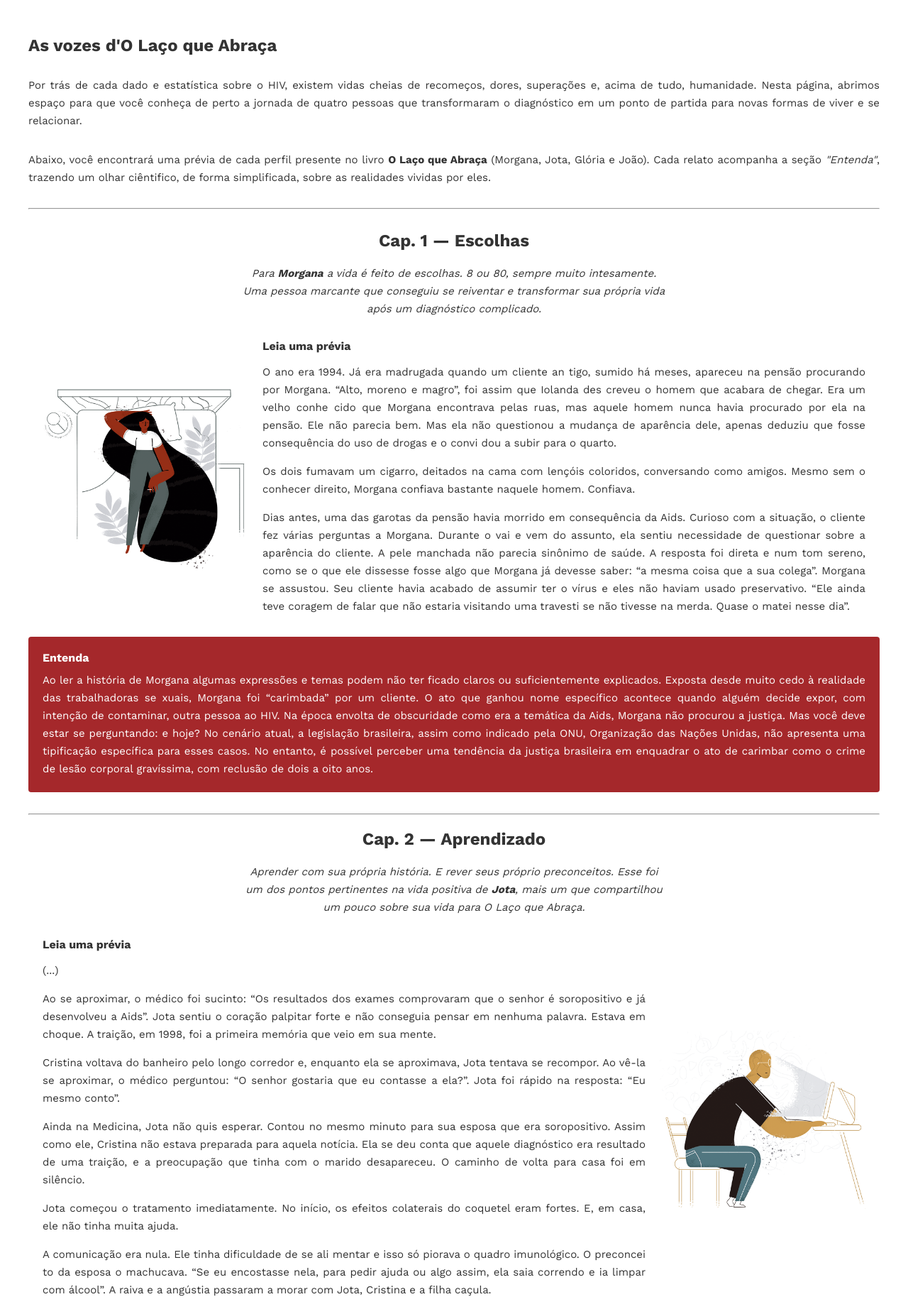
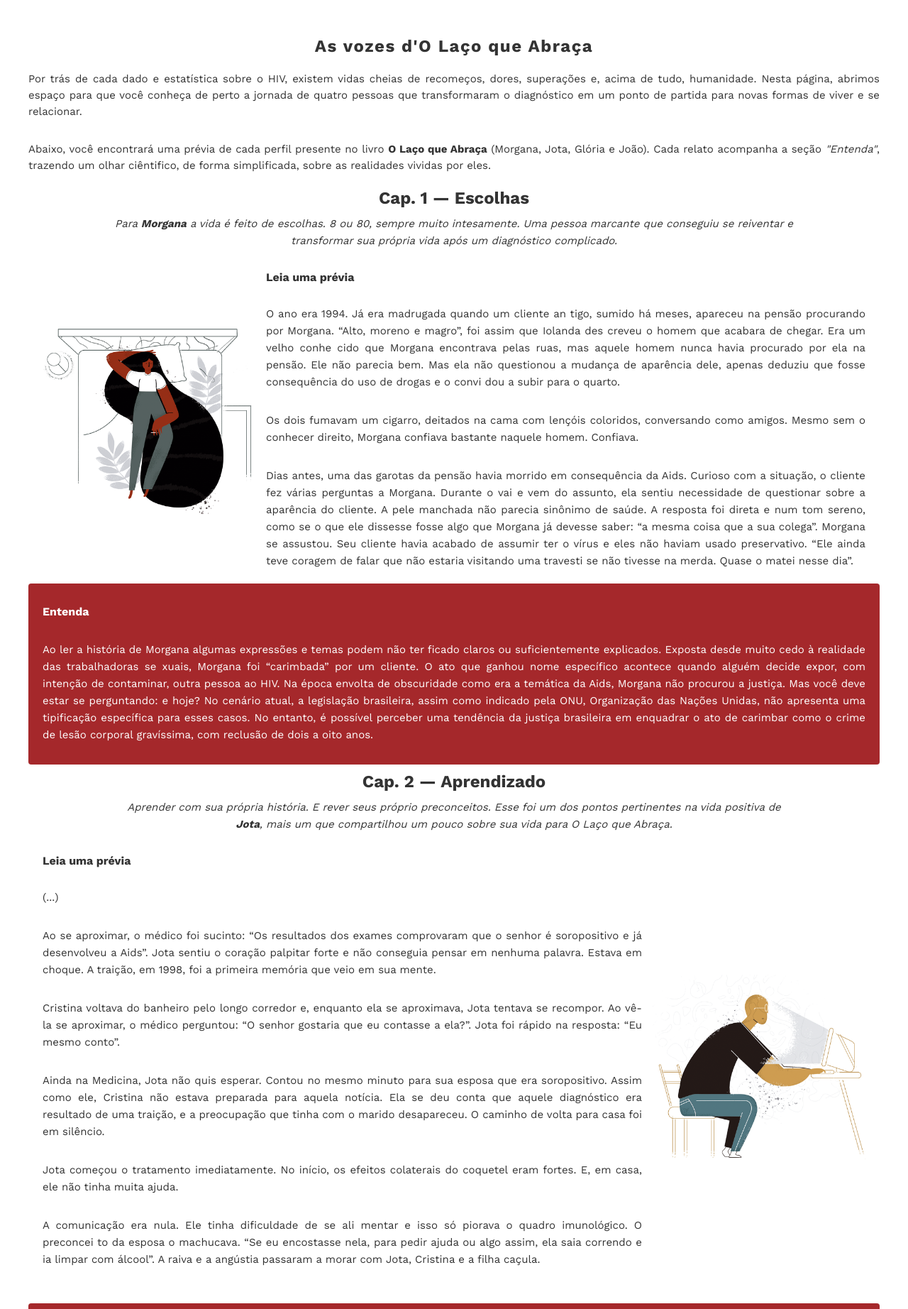
Before and after one commit to ygorodrigs/IFTM, a PHP site: page /1P/web-estatico/projetofinal/perfis.html in a window 1280 px wide. Shown: the part 197-2041 px from the top of the page at 71% size. Run offline with PHP 8.4, Linux system fonts and the light colour scheme.

Commit message:
Update style.css

```diff
--- a/1P/web-estatico/projetofinal/css/style.css
+++ b/1P/web-estatico/projetofinal/css/style.css
@@ -19,11 +19,13 @@ html, body {
     text-align: justify;
 }
 
+/* Inicio do header */
+
 .header-desktop {
     display: none;
 }
 
-header .header-mobile {
+.header-mobile {
     display: flex;
     justify-content: space-between;
     align-items: center;
@@ -42,7 +44,7 @@ header .header-mobile {
     font-size: 11px;
 }
 
-.carrinho-mobile-icone {
+.header-mobile .carrinho-mobile-icone {
     width: 14px;
     height: auto;
 }
@@ -254,7 +256,8 @@ section:nth-of-type(even) {
     order: 2;
 }
 
-.section-abertura .info-abertura h1 {
+.section-abertura .info-abertura h1,
+.container-perfis h1 {
     line-height: 30px;
     letter-spacing: 1.5px;
 }
@@ -367,11 +370,52 @@ section:nth-of-type(even) {
     padding-bottom: 100px;
 }
 
+.container-perfis p,
+/* .container-perfis hr, */
+.container-perfis h2,
+.container-perfis h4,
+.container-perfis img {
+    /* border: 2px solid yellow; */
+    padding: 10px 0px;
+}
+
 .container-perfis {
     display: flex;
     flex-direction: column;
-    margin-top: 130px;
+    margin-top: 20px;
     width: 100%;
+    gap: 10px;
+}
+
+.container-perfis h1 {
+    text-align: center;
+    width: 80%;
+    margin: auto;
+    /* padding: 0px 0px 50px 0px; */
+}
+
+.container-perfis hr {
+    /* border: 6px solid yellow; */
+    display: none;
+}
+
+.container-perfis span {
+    margin: 30px;
+}
+
+/* hr {
+    margin-top: 30px;
+    margin-bottom: 30px;
+    /* border: 2px solid red;
+    width: 90%;
+    margin: auto;
+}
+*/
+
+.container-perfis > div > p {
+    width: 90%;
+    margin: auto;
+    line-height: 23px !important;
 }
 
 /* Aplicamos o recuo de 20px APENAS nos textos e títulos do perfil */
@@ -387,6 +431,18 @@ section:nth-of-type(even) {
     gap: 15px !important; /* Reduz o espaço gigante entre foto e texto */
     width: 100% !important;
 }
+
+.container-perfis .capitulos > p {
+    width: 80%;
+    text-align: center;
+    margin: auto;
+}
+
+.container-perfis .capitulos h2 {
+    text-align: center;
+    /* border: 2px solid red; */
+}
+
 
 .previa img {
     width: 100% !important; /* No celular a imagem ocupa a largura disponível */
@@ -921,13 +977,19 @@ footer a {
     .container-perfis > div {
         display: flex;
         flex-direction: column;
-        gap: 30px !important;
+        gap: 10px !important;
+    }
+
+    .container-perfis > div > p {
+        width: 100%;
+        margin: auto;
+        line-height: auto;
     }
 
     .container-perfis .capitulos {
         display: flex;
         flex-direction: column; /* Alinhado para coluna se quiser o H2 em cima do P, ou mude para row */
-        gap: 20px !important;
+        /* gap: 20px !important; */
         align-items: center;
         justify-content: center;
     }
@@ -935,9 +997,13 @@ footer a {
     .container-perfis .previa {
         display: flex;
         flex-direction: row;
-        gap: 20px !important;
+        /* gap: 20px !important; */
         width: 100% !important;
     }
+
+    .container-perfis h1 {
+        padding: none;
+
 
     /* Isso diz ao navegador: aplique apenas nas imagens que estão dentro do bloco de prévia */
     .previa img {
@@ -949,13 +1015,13 @@ footer a {
     .container-perfis .previa .textos {
         display: flex;
         flex-direction: column;
-        gap: 15px !important;
+        /* gap: 15px !important; */
     }
 
     .entenda {
         display: flex;
         flex-direction: column;
-        gap: 10px !important;
+        /* gap: 10px !important; */
         background-color: rgb(165, 40, 43);
         color: white;
         padding: 20px !important;
@@ -973,7 +1039,6 @@ footer a {
 
     .container-perfis p {
         line-height: 25px;
-
     }
 
 
```
